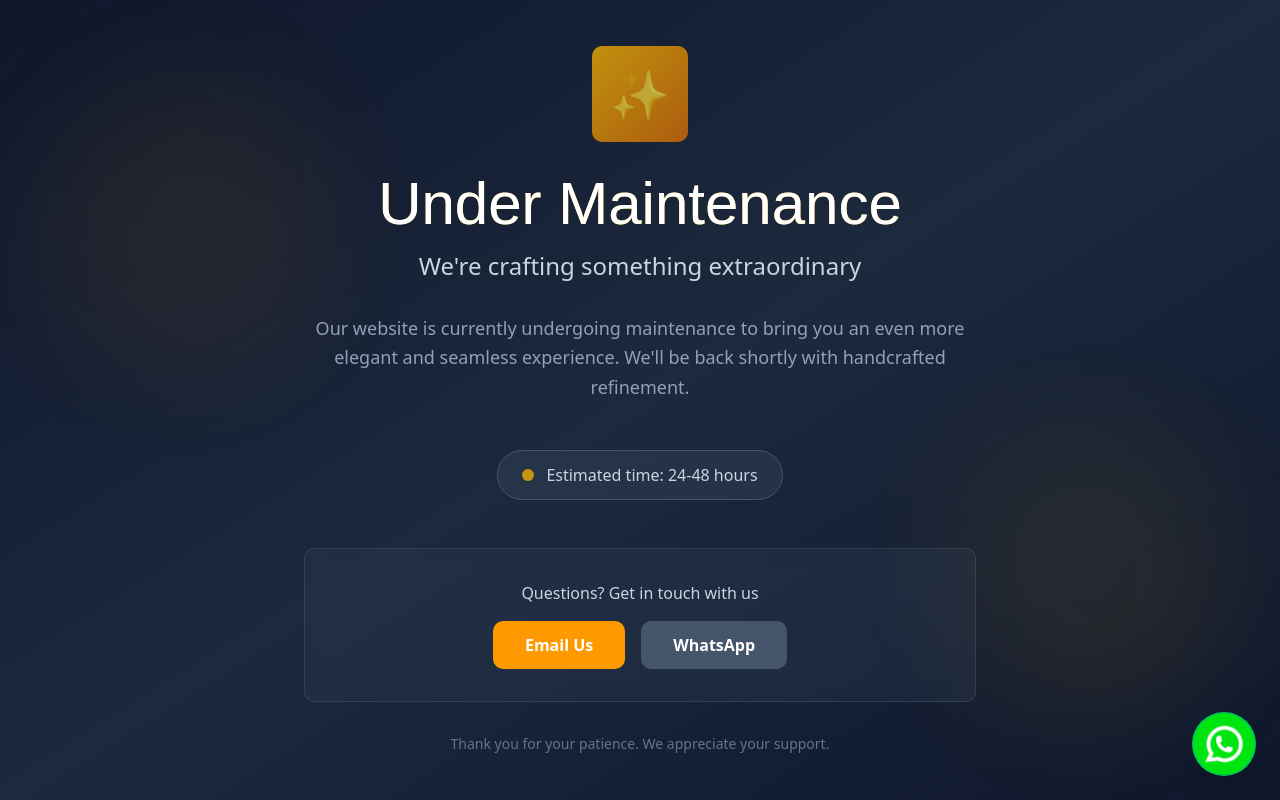
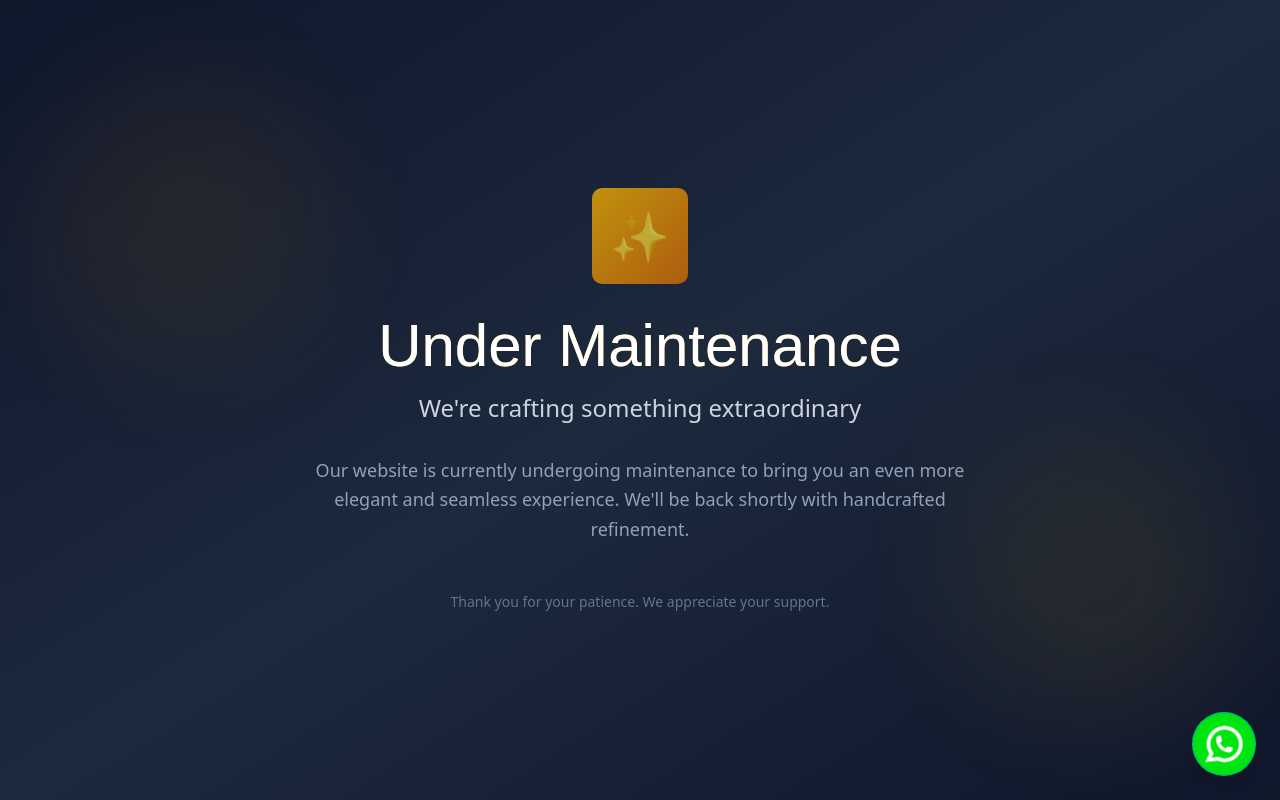
Before and after one commit to Talal-Mohiuddin/Bespok, a Next.js app: page / in a window 1280 px wide. Built offline with nearby package versions, Linux system fonts and the light colour scheme; a web font is replaced by a local one.

Commit message:
Comment out status indicator and contact section in MaintenancePage component for future reference

```diff
--- a/src/components/MaintenancePage.tsx
+++ b/src/components/MaintenancePage.tsx
@@ -39,31 +39,14 @@ export default function MaintenancePage() {
         </p>
 
         {/* Status indicator */}
-        <div className="mb-12">
+        {/* <div className="mb-12">
           <div className="inline-flex items-center gap-3 bg-slate-700/50 px-6 py-3 rounded-full border border-slate-600">
             <div className="w-3 h-3 bg-amber-400 rounded-full animate-pulse"></div>
             <span className="text-slate-300">Estimated time: 24-48 hours</span>
           </div>
-        </div>
+        </div> */}
 
         {/* Contact section */}
-        <div className="bg-slate-700/30 backdrop-blur-sm border border-slate-600/50 rounded-lg p-8 mb-8">
-          <p className="text-slate-300 mb-4">Questions? Get in touch with us</p>
-          <div className="flex flex-col sm:flex-row gap-4 justify-center">
-            <a
-              href="mailto:info@bespokentalors.com"
-              className="px-8 py-3 bg-amber-500 hover:bg-amber-600 text-white font-semibold rounded-lg transition-colors duration-300"
-            >
-              Email Us
-            </a>
-            <a
-              href="https://wa.me/yourphonenumber"
-              className="px-8 py-3 bg-slate-600 hover:bg-slate-500 text-white font-semibold rounded-lg transition-colors duration-300"
-            >
-              WhatsApp
-            </a>
-          </div>
-        </div>
 
         {/* Footer text */}
         <p className="text-slate-500 text-sm">
```
